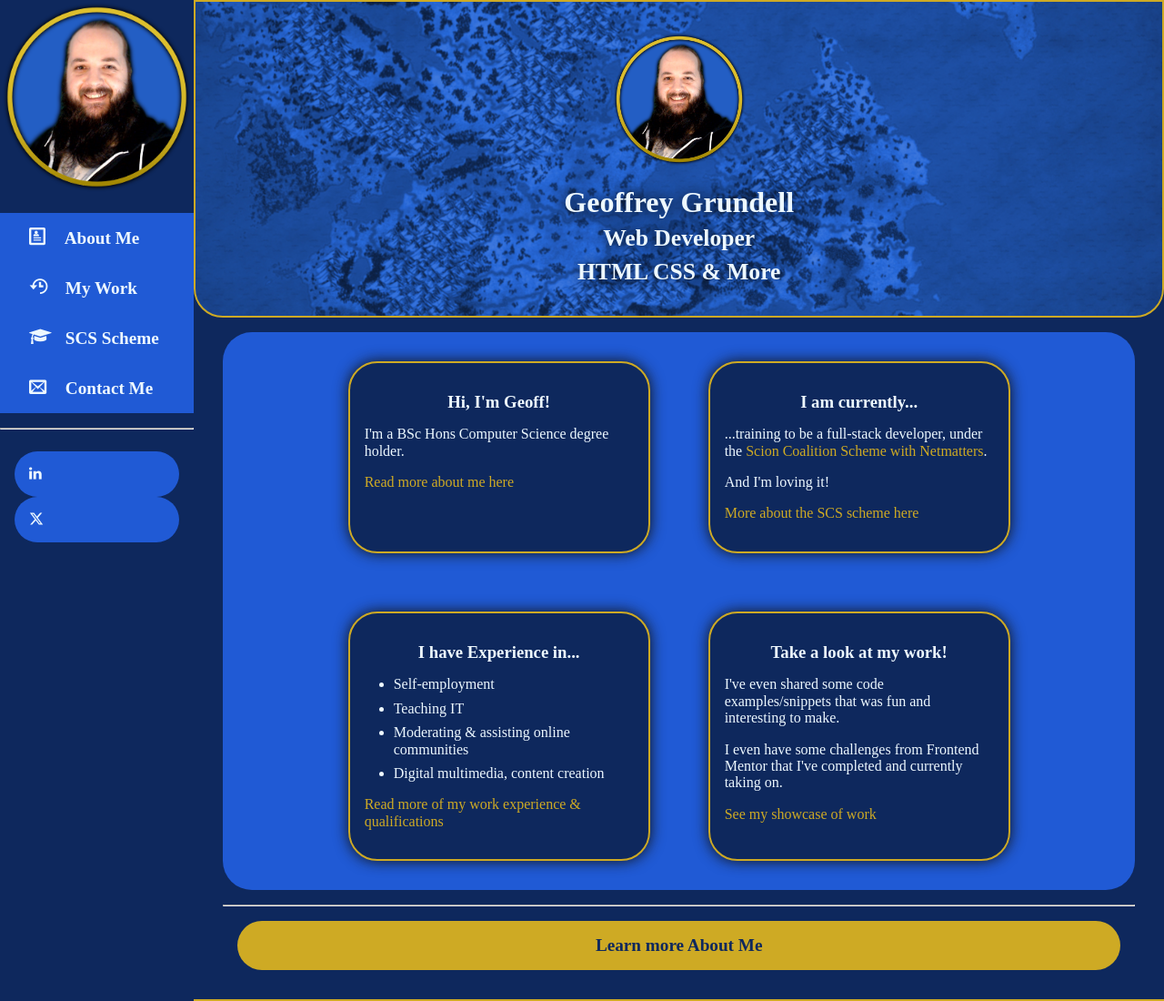
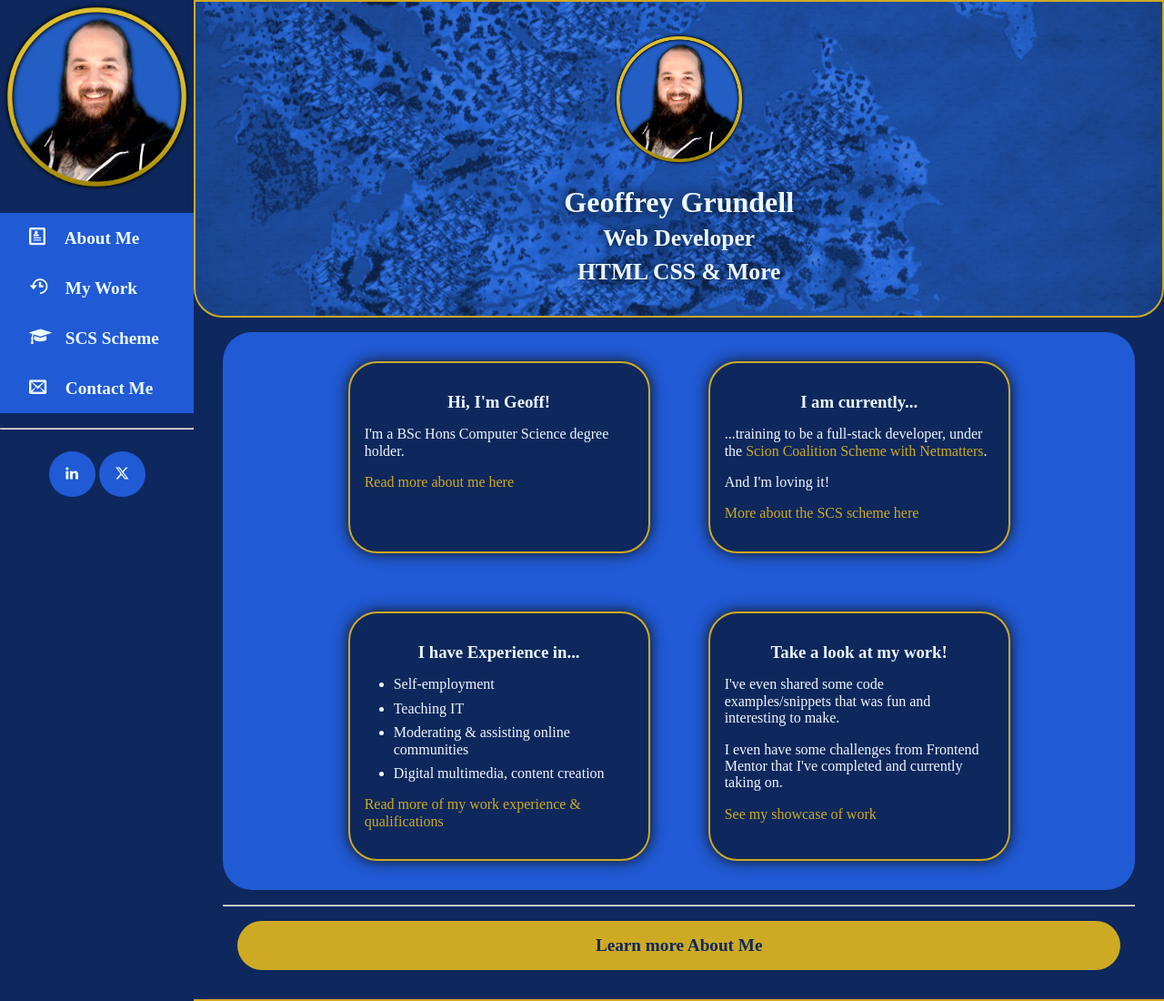
Before and after one commit to GeoffSG/my-portfolio, a PHP site: page /index.html in a window 1280 px wide. Shown: the whole page at 91% size. Run offline with PHP 8.4, Linux system fonts and the light colour scheme; some web fonts are replaced.

Commit message:
Fixed social media buttons

```diff
--- a/css/frontend.css
+++ b/css/frontend.css
@@ -775,13 +775,19 @@ form .btn-group input {
   display: inline;
 }
 .nav-menu .nav-social-media li a {
+  display: inline-block;
+  width: auto;
   background-color: #205AD5;
   color: #edf8ff;
   text-decoration: none;
+  text-align: center;
   font-size: 1rem;
   line-height: 1rem;
   padding: 1rem;
   border-radius: 2rem;
+}
+.nav-menu .nav-social-media li a span {
+  margin: 0;
 }
 
 .theme-primary {
--- a/scss/components/_nav.scss
+++ b/scss/components/_nav.scss
@@ -31,14 +31,21 @@
         li {
             display: inline;
             a {
+                display: inline-block;
+                width: auto;
                 background-color: $blue;
                 color: $white;
                 text-decoration: none;
+                text-align: center;
                 font-size: 1rem;
                 line-height: 1rem;
                 padding: calc($base-spacing/2);
 
                 border-radius: $base-spacing;
+
+                span {
+                    margin: 0;
+                }
             }
         }
     }
```
Also changed, not shown: 1 other file.
